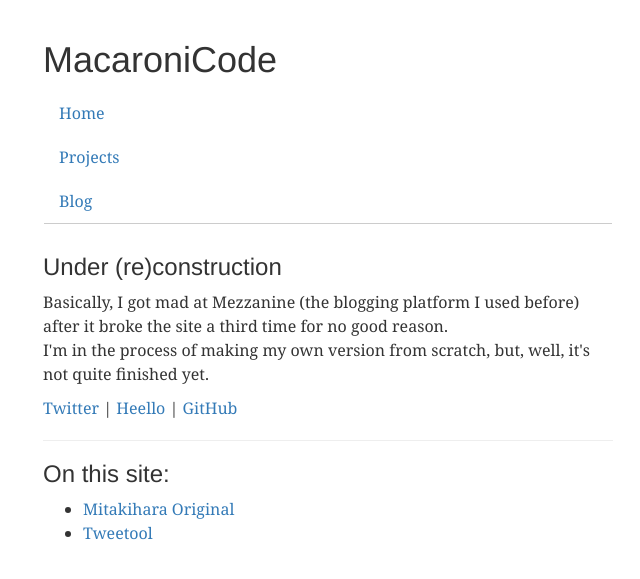
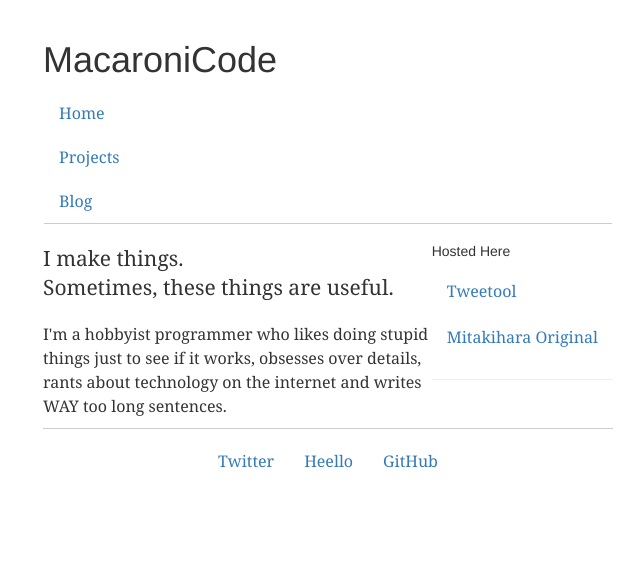
Before and after one commit to liclac/Home, a Python web app: template templates/home.html in a window 1280 px wide. Shown: the top 579 px of the page, without its empty margins (312-952 px from the left). Run offline with Jinja, Linux system fonts and the light colour scheme; the template is opened without the code that fills it, so the values that code supplies are empty; some libraries are stand-ins or nearby versions.

Commit message:
All of the fixups

```diff
--- a/static/style.css
+++ b/static/style.css
@@ -5,6 +5,7 @@ body {
 	font-family: Georgia, "Helvetica Neue", Helvetica, sans-serif;
 	font-size:16px;
 	line-height:24px;
+	padding-bottom:20px;
 }
 
 h1, h2, h3, h4, h5 {
@@ -73,7 +74,7 @@ article p {
 	border-bottom:1px solid #000;
 	margin-bottom:-1px;
 }
-.nav {
+.navbar .nav {
 	width:100%;
 	border-bottom:1px solid #ccc;
 }
@@ -88,13 +89,50 @@ article p {
 
 
 /*
+ * Home
+ */
+
+.home-sidebar h5 {
+	margin-top:0;
+}
+/* http://stackoverflow.com/questions/14601425/bootstrap-navbar-justify-span-menu-items-occupying-full-width */
+.me-links {
+	margin:0;
+	display:table;
+	border-top:1px solid #ccc;
+	margin-top:10px;
+	padding-top:10px;
+}
+
+.me-links li {
+	display:table-cell;
+	width:1%;
+	float:none;
+}
+
+.me-links li a {
+	text-align:center;
+}
+
+
+
+/*
  * Blog
  */
 
 .read-more { margin-bottom:0; }
 .read-more a { display:block; line-height:40px; }
 
-article { margin-bottom:30px; }
+article {
+	margin-bottom:15px;
+	padding-bottom:15px;
+	border-bottom:1px solid #ccc;
+}
+article:last-child {
+	border-bottom:inherit;
+	margin-bottom:inherit;
+	padding-bottom:inherit;
+}
 article .timestamp { white-space:nowrap; }
 article img { display:block; }
 article footer {
--- a/templates/base.html
+++ b/templates/base.html
@@ -25,7 +25,7 @@
 			</h1>
 			<div class="navbar" role="navigation">
 				<div class="navbar-inner">
-					<ul class="nav">
+					<ul class="nav phone-fullwidth">
 						{{ nav_li(url_for('home'), 'Home') }}
 						{{ nav_li(url_for('projects'), 'Projects') }}
 						{% for page in pages %}
--- a/templates/blog.html
+++ b/templates/blog.html
@@ -7,6 +7,5 @@
 		{% include "blog_post_display.html" with context %}
 		<p class="read-more"><a href="{{ url_for('blog_post', slug=post.slug) }}">Read More...</a></p>
 	</article>
-	{% if not loop.last %}<hr />{% endif %}
 {% endfor %}
 {% endblock %}
--- a/templates/home.html
+++ b/templates/home.html
@@ -2,20 +2,27 @@
 {% block title %}Home{% endblock %}
 {% block headline %}Under (re)construction{% endblock %}
 {% block content %}
-	<h3>Under (re)construction</h3>
-	<p>
-		Basically, I got mad at Mezzanine (the blogging platform I used before) after it broke the site a third time for no good reason.<br />
-		I'm in the process of making my own version from scratch, but, well, it's not quite finished yet.
+	<div class="span4 pull-right home-sidebar">
+		<h5>Hosted Here</h5>
+		<ul class="nav nav-pills nav-stacked">
+			<li><a href="http://macaronicode.se/tweetool/" target="_blank">Tweetool</a></li>
+			<li><a href="http://macaronicode.se/MitaOri/" target="_blank">Mitakihara Original</a></li>
+		</ul>
+		<hr class="visible-phone" />
+	</div>
+
+	<p class="span8 lead">
+		I make things.<br />
+		Sometimes, these things are useful.
 	</p>
-	<p>
-		<a href="http://twitter.com/uppfinnarn" target="_blank">Twitter</a> |
-		<a href="http://heello.com/uppfinnarn" target="_blank">Heello</a> |
-		<a href="http://github.com/uppfinnarn" target="_blank">GitHub</a>
+
+	<p class="span8">
+		I'm a hobbyist programmer who likes doing stupid things just to see if it works, obsesses over details, rants about technology on the internet and writes WAY too long sentences.
 	</p>
-	<hr />
-	<h3>On this site:</h3>
-	<ul>
-		<li><a href="/MitaOri/">Mitakihara Original</a></li>
-		<li><a href="/tweetool/">Tweetool</a></li>
+
+	<ul class="span8 nav nav-pills me-links">
+		<li><a href="http://twitter.com/uppfinnarn">Twitter</a></li>
+		<li><a href="http://heello.com/uppfinnarn">Heello</a></li>
+		<li><a href="http://github.com/uppfinnarn">GitHub</a></li>
 	</ul>
 {% endblock %}
--- a/templates/projects.html
+++ b/templates/projects.html
@@ -39,6 +39,5 @@
 		{% endif %}
 		<p>{{ project.description|safe }}</p>
 	</article>
-	{% if not loop.last %}<hr />{% endif %}
 	{% endfor %}
 {% endblock %}
```
Also changed, not shown: data/projects.json (+8 -8 lines).
